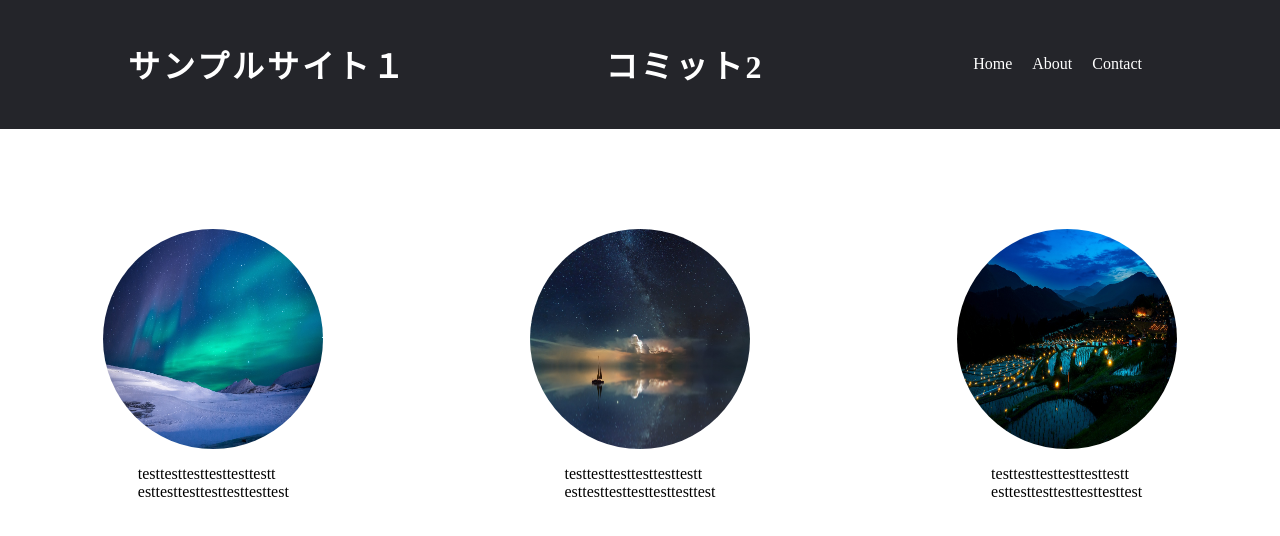
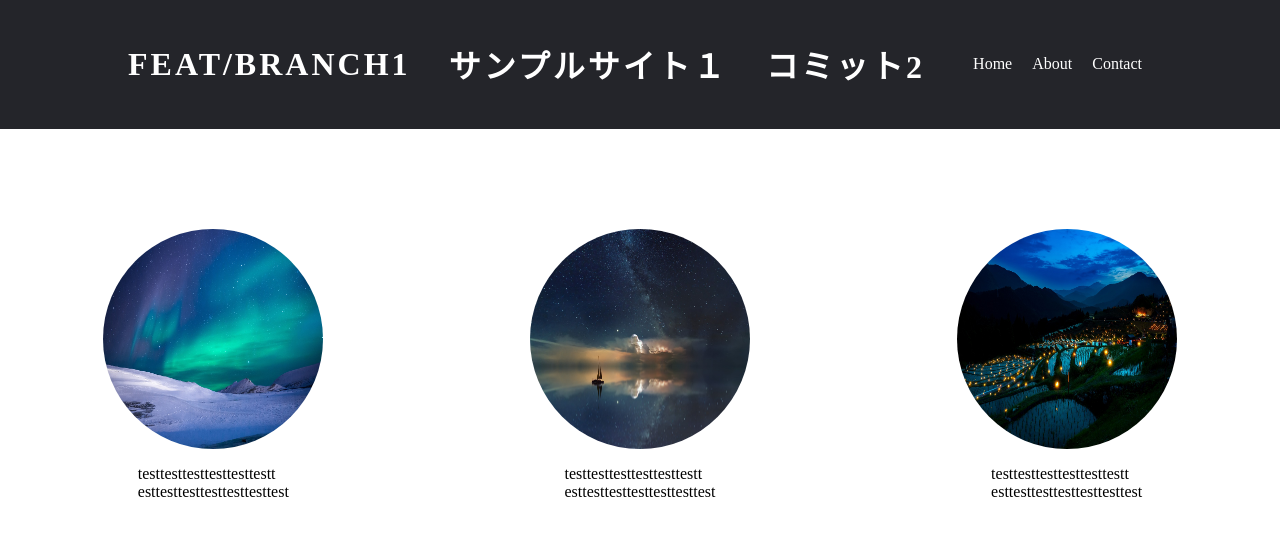
Before and after one commit to kirin999/learn-site, a plain HTML site: page index.html in a window 1280 px wide. Drawn offline with Linux system fonts and the light colour scheme.

Commit message:
コミット1

```diff
--- a/index.html
+++ b/index.html
@@ -8,6 +8,7 @@
 </head>
 <body>
 	<header>
+		<h1 class="logo">feat/branch1</h1>
 		<h1 class="logo">サンプルサイト１</h1>
 		<h1 class="logo">コミット2</h1>
 		<nav>
```
